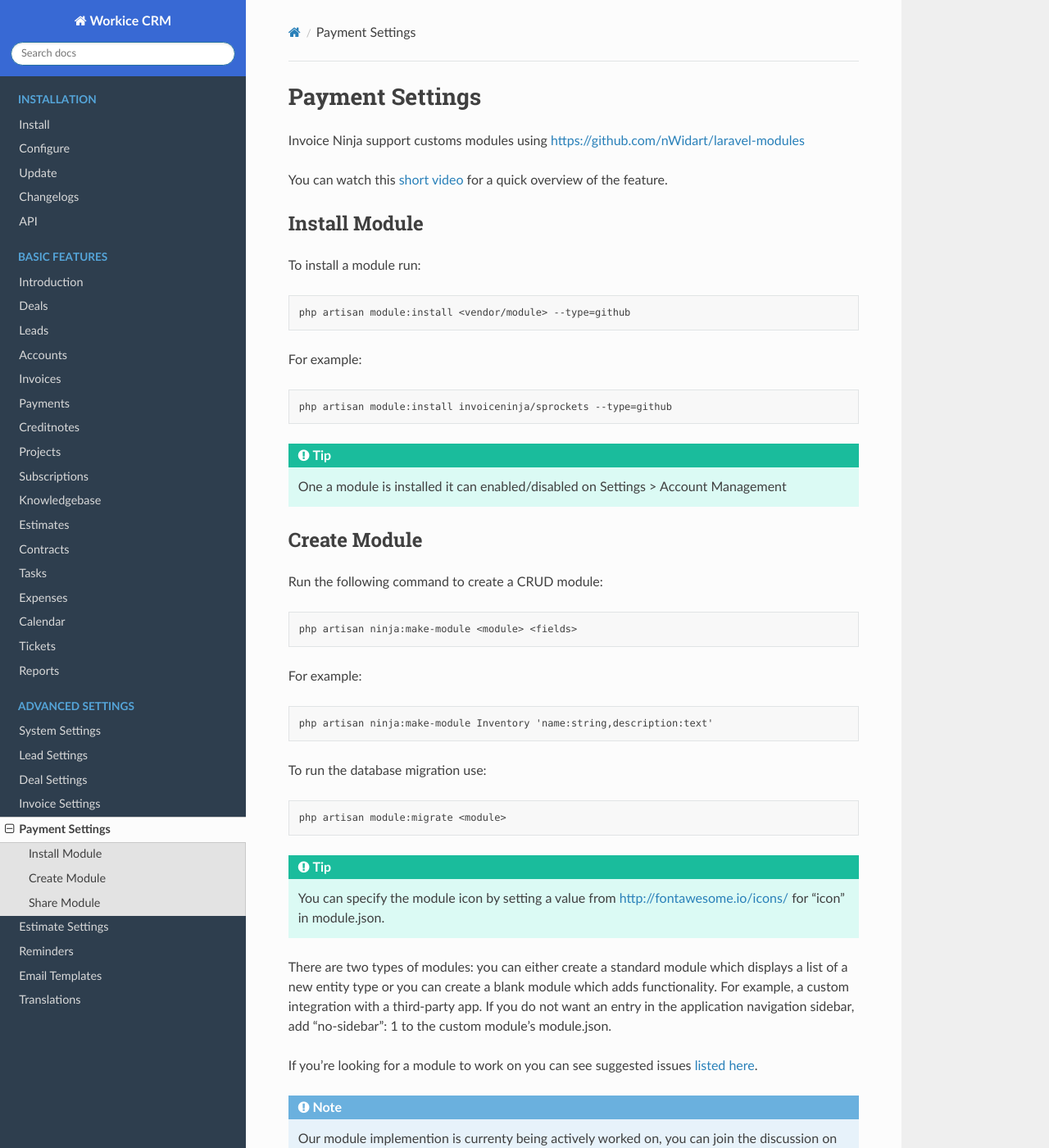
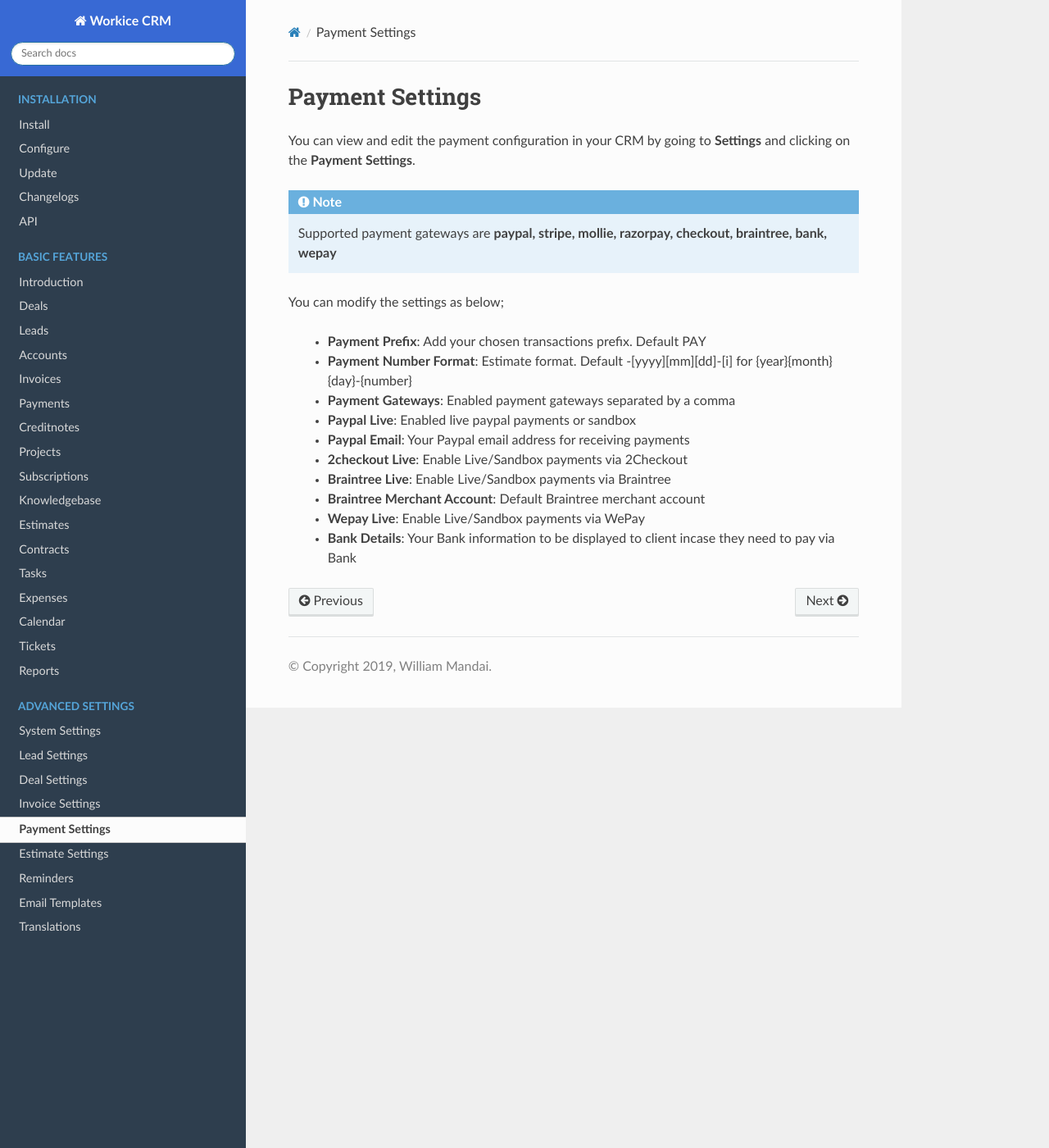
Before and after one commit to wmandai/workice-docs, a Sphinx documentation site: the page built from docs/source/payment_settings.rst, in a window 1280 px wide and 1400 px high. Shown: the whole window at 82% size. Built offline with Sphinx 7.4.7 and the Read the Docs theme 2.0.0, drawn with Linux system fonts in a browser that asks for light colours; pages that are not in the unit, such as notebooks, are missing from menus; some of the changed text lies outside the part shown.

Commit message:
Added payment settings

```diff
--- a/docs/source/payment_settings.rst
+++ b/docs/source/payment_settings.rst
@@ -1,72 +1,18 @@
 Payment Settings
-================
+=====================
+You can view and edit the payment configuration in your CRM by going to **Settings** and clicking on the **Payment Settings**.
 
-Invoice Ninja support customs modules using https://github.com/nWidart/laravel-modules
+.. NOTE:: Supported payment gateways are **paypal, stripe, mollie, razorpay, checkout, braintree, bank, wepay**
 
-You can watch this `short video <https://www.youtube.com/watch?v=8jJ-PYuq85k>`_ for a quick overview of the feature.
+You can modify the settings as below;
 
-Install Module
-""""""""""""""
-
-To install a module run:
-
-.. code-block:: php
-
-    php artisan module:install <vendor/module> --type=github
-
-For example:
-
-.. code-block:: php
-
-    php artisan module:install invoiceninja/sprockets --type=github
-
-.. TIP:: One a module is installed it can enabled/disabled on Settings > Account Management
-
-
-Create Module
-"""""""""""""
-
-Run the following command to create a CRUD module:
-
-.. code-block:: php
-
-    php artisan ninja:make-module <module> <fields>
-
-For example:
-
-.. code-block:: php
-
-    php artisan ninja:make-module Inventory 'name:string,description:text'
-
-To run the database migration use:
-
-.. code-block:: php
-
-    php artisan module:migrate <module>
-
-
-.. Tip:: You can specify the module icon by setting a value from http://fontawesome.io/icons/ for "icon" in module.json.
-
-There are two types of modules: you can either create a standard module which displays a list of a new entity type or you can create a blank module which adds functionality. For example, a custom integration with a third-party app. If you do not want an entry in the application navigation sidebar, add "no-sidebar": 1 to the custom module's module.json.
-
-If you're looking for a module to work on you can see suggested issues `listed here <https://github.com/invoiceninja/invoiceninja/issues?q=is%3Aissue+is%3Aopen+label%3A%22custom+module%22>`_.
-
-.. NOTE:: Our module implemention is currenty being actively worked on, you can join the discussion on our Slack group: http://slack.invoiceninja.com/
-
-Share Module
-""""""""""""
-
-To share your module create a new project on GitHub and then run the following code:
-
-.. code-block:: php
-
-    cd Modules/<module>
-    git init
-    git add .
-    git commit -m "Initial commit"
-    git remote add origin git@github.com:<vendor/module>.git
-    git push -f origin master
-
-.. Tip:: Add ``"type": "invoiceninja-module"`` to the composer.json file to help people find your module.
-
-Finally, submit the project to https://packagist.org.
+ - **Payment Prefix**: Add your chosen transactions prefix. Default PAY
+ - **Payment Number Format**: Estimate format. Default -[yyyy][mm][dd]-[i] for {year}{month}{day}-{number}
+ - **Payment Gateways**: Enabled payment gateways separated by a comma
+ - **Paypal Live**: Enabled live paypal payments or sandbox
+ - **Paypal Email**: Your Paypal email address for receiving payments
+ - **2checkout Live**: Enable Live/Sandbox payments via 2Checkout
+ - **Braintree Live**: Enable Live/Sandbox payments via Braintree
+ - **Braintree Merchant Account**: Default Braintree merchant account
+ - **Wepay Live**: Enable Live/Sandbox payments via WePay
+ - **Bank Details**: Your Bank information to be displayed to client incase they need to pay via Bank
```
